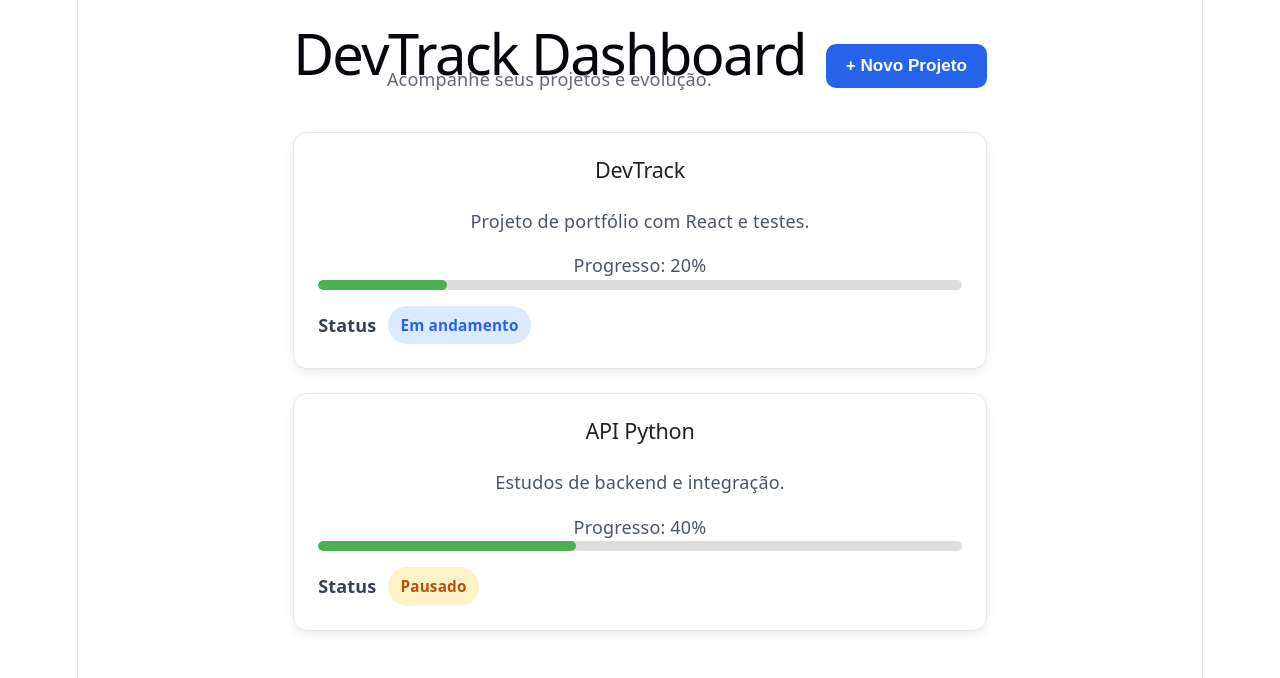
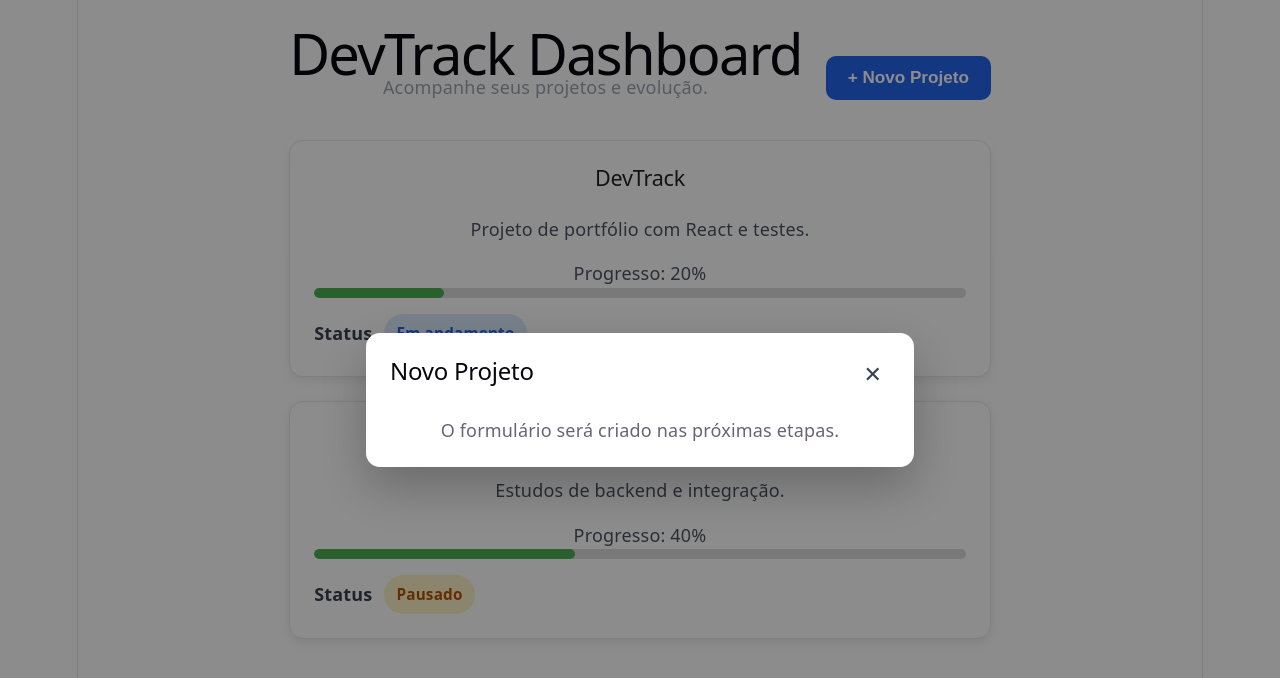
Before and after one commit to nicolasathayde/devtrack, a React (Vite) app: page / in a window 1280 px wide. Both pictures are taken after a click on the button "+ Novo Projeto". Shown: the top 678 px of the page. Built offline with nearby package versions, Linux system fonts and the light colour scheme.

Commit message:
Create modal component with open and close behavior

```diff
--- /dev/null
+++ b/src/components/Modal.css
@@ -0,0 +1,46 @@
+.modal-overlay {
+  position: fixed;
+
+  inset: 0;
+
+  background: rgba(0, 0, 0, 0.45);
+
+  display: flex;
+  justify-content: center;
+  align-items: center;
+}
+
+.modal {
+  width: 500px;
+  max-width: 90%;
+  background: white;
+  border-radius: 14px;
+  padding: 24px;
+  box-shadow: 0 20px 50px rgba(0,0,0,.25);
+  position: relative;
+}
+
+.modal-header {
+  display: flex;
+  justify-content: space-between;
+  align-items: center;
+
+  margin-bottom: 24px;
+}
+
+.close-button {
+  border: none;
+  background: transparent;
+  color: #374151;
+  font-size: 22px;
+  font-weight: bold;
+  cursor: pointer;
+  padding: 4px 8px;
+  border-radius: 6px;
+  transition: 0.2s ease;
+}
+
+.close-button:hover {
+  background: #f3f4f6;
+  color: #111827;
+}
--- /dev/null
+++ b/src/components/Modal.jsx
@@ -0,0 +1,24 @@
+import './Modal.css'
+
+function Modal({ onClose }) {
+  return (
+    <div className="modal-overlay">
+      <div className="modal">
+        <div className="modal-header">
+          <h2>Novo Projeto</h2>
+
+          <button
+            className="close-button"
+            onClick={onClose}
+          >
+            ✕
+          </button>
+        </div>
+
+        <p>O formulário será criado nas próximas etapas.</p>
+      </div>
+    </div>
+  )
+}
+
+export default Modal
--- a/src/pages/Dashboard.css
+++ b/src/pages/Dashboard.css
@@ -24,26 +24,29 @@ main > p {
 .dashboard-header {
   display: flex;
   justify-content: space-between;
-  align-items: center;
+  align-items: flex-end;
   margin-bottom: 40px;
+  gap: 24px;
 }
 
-.dashboard-header h1 {
+.dashboard-title h1 {
   margin: 0;
 }
 
-.dashboard-header {
+.dashboard-title p {
+  margin-top: 8px;
+  color: #9ca3af;
+}
+
+.dashboard-actions {
   display: flex;
-  justify-content: space-between;
   align-items: center;
-  margin-bottom: 40px;
-  gap: 20px;
 }
 
 .new-project-btn {
   background-color: #2563eb;
   color: #ffffff !important;
-  padding: 12px 20px;
+  padding: 12px 22px;
   border: none;
   border-radius: 10px;
   font-size: 0.95rem;
--- a/src/pages/Dashboard.jsx
+++ b/src/pages/Dashboard.jsx
@@ -1,20 +1,28 @@
+import { useState } from 'react'
 import ProjectCard from '../components/ProjectCard'
 import projects from '../projects'
+import Modal from '../components/Modal'
 import './Dashboard.css'
 
 function Dashboard() {
+  const [isModalOpen, setIsModalOpen] = useState(false)
   return (
     <main>
     <section className="dashboard-header">
-      <div>
-        <h1>DevTrack Dashboard</h1>
-        <p>Acompanhe seus projetos e evolução.</p>
-      </div>
+    <div className="dashboard-title">
+      <h1>DevTrack Dashboard</h1>
+      <p>Acompanhe seus projetos e evolução.</p>
+    </div>
 
-      <button className="new-project-btn">
+    <div className="dashboard-actions">
+      <button
+        className="new-project-btn"
+        onClick={() => setIsModalOpen(true)}
+      >
         + Novo Projeto
       </button>
-    </section>
+    </div>
+     </section>
 
     <section className="projects-grid">
       {projects.map((project) => (
@@ -27,6 +35,9 @@ function Dashboard() {
         />
       ))}
     </section>
+    {isModalOpen && (
+      <Modal onClose={() => setIsModalOpen(false)} />
+    )}
     </main>
   )
 }
```
